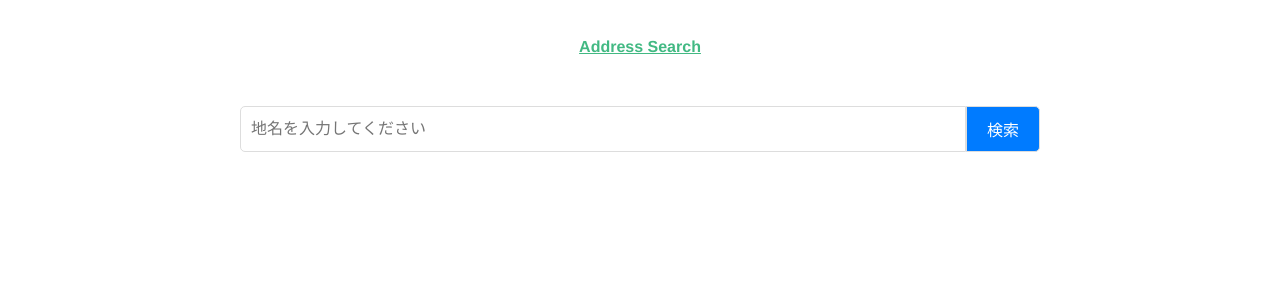
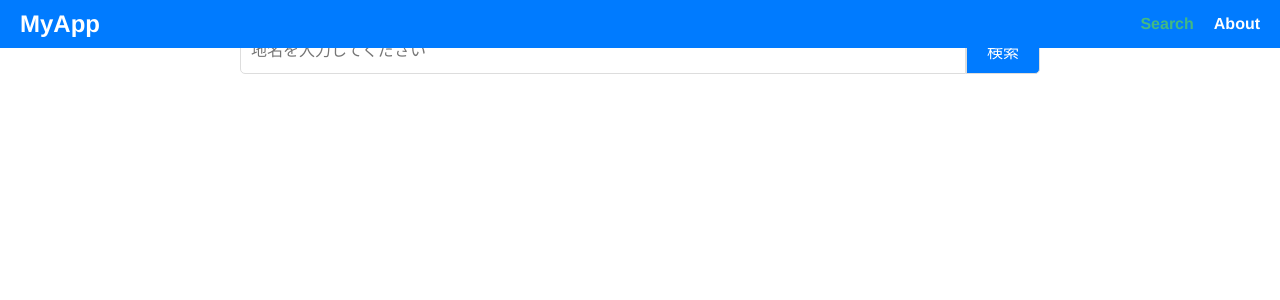
Before and after one commit to youha6149/nationwide_search_app, a Vue app in the folder frontend/: page / in a window 1280 px wide. Shown: the top 300 px of the page. Built offline with nearby package versions, Linux system fonts and the light colour scheme.

Commit message:
Add header with logo and menu

```diff
--- a/frontend/src/App.vue
+++ b/frontend/src/App.vue
@@ -1,7 +1,11 @@
 <template>
-  <nav>
-    <router-link to="/">Address Search</router-link>
-  </nav>
+  <header class="app-header">
+    <div class="logo">MyApp</div>
+    <nav>
+      <router-link to="/">Search</router-link>
+      <a href="#about">About</a>
+    </nav>
+  </header>
   <router-view />
 </template>
 
@@ -14,16 +18,42 @@
   color: #2c3e50;
 }
 
+.app-header {
+  display: flex;
+  justify-content: space-between;
+  align-items: center;
+  background-color: #007bff;
+  padding: 10px 20px;
+  color: white;
+  position: fixed;
+  top: 0;
+  left: 0;
+  right: 0;
+  width: 100%;
+  box-sizing: border-box;
+}
+
+.logo {
+  font-size: 24px;
+  font-weight: bold;
+}
+
 nav {
-  padding: 30px;
+  display: flex;
+  gap: 20px;
 }
 
 nav a {
   font-weight: bold;
-  color: #2c3e50;
+  color: white;
+  text-decoration: none;
 }
 
 nav a.router-link-exact-active {
   color: #42b983;
 }
+
+nav a:hover {
+  text-decoration: underline;
+}
 </style>
```
